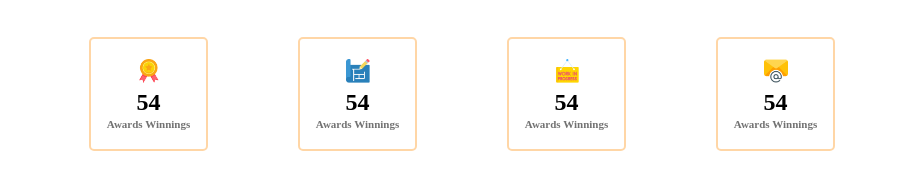
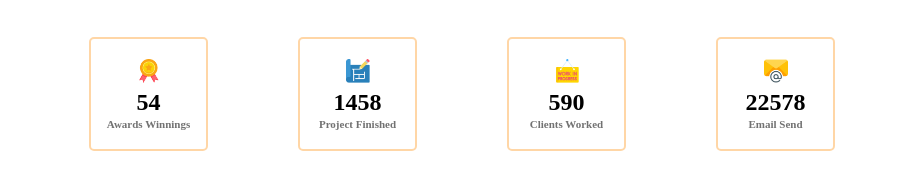
Before and after one commit to Afrin18/responsive-architect-web, a plain HTML site: page index.html in a window 1280 px wide. Shown: the part 2368-2548 px from the top of the page, without its empty margins (178-1101 px from the left). Drawn offline with Linux system fonts and the light colour scheme.

Commit message:
added last task

```diff
--- a/index.html
+++ b/index.html
@@ -134,18 +134,18 @@
              </div>
              <div class="fact-box">
                 <img src="images/icons/projects.png" alt="" class="icon">
-                <h2 class="taka">54</h2>
-                <p class="des">Awards Winnings</p>
+                <h2 class="taka">1458</h2>
+                <p class="des">Project Finished</p>
              </div>
              <div class="fact-box">
                 <img src="images/icons/customers.png" alt="" class="icon">
-                <h2 class="taka">54</h2>
-                <p class="des">Awards Winnings</p>
+                <h2 class="taka">590</h2>
+                <p class="des">Clients Worked</p>
              </div>
              <div class="fact-box">
                 <img src="images/icons/email.png" alt="" class="icon">
-                <h2 class="taka">54</h2>
-                <p class="des">Awards Winnings</p>
+                <h2 class="taka">22578</h2>
+                <p class="des">Email Send</p>
              </div>
          </div>
       </section>
--- a/style.css
+++ b/style.css
@@ -214,8 +214,13 @@ nav li{
     border: 2px solid #ff900e5e;
     border-radius: 5px;
     text-align: center;
+    transition: width 1s, height 1s, transform 1s;
 }
-
+.fact-box:hover{
+            width: 115px;
+            height: 110px;
+            transform: rotate(180deg);
+}
 .icon{
     width: 24px;
     height: 24px;
```
